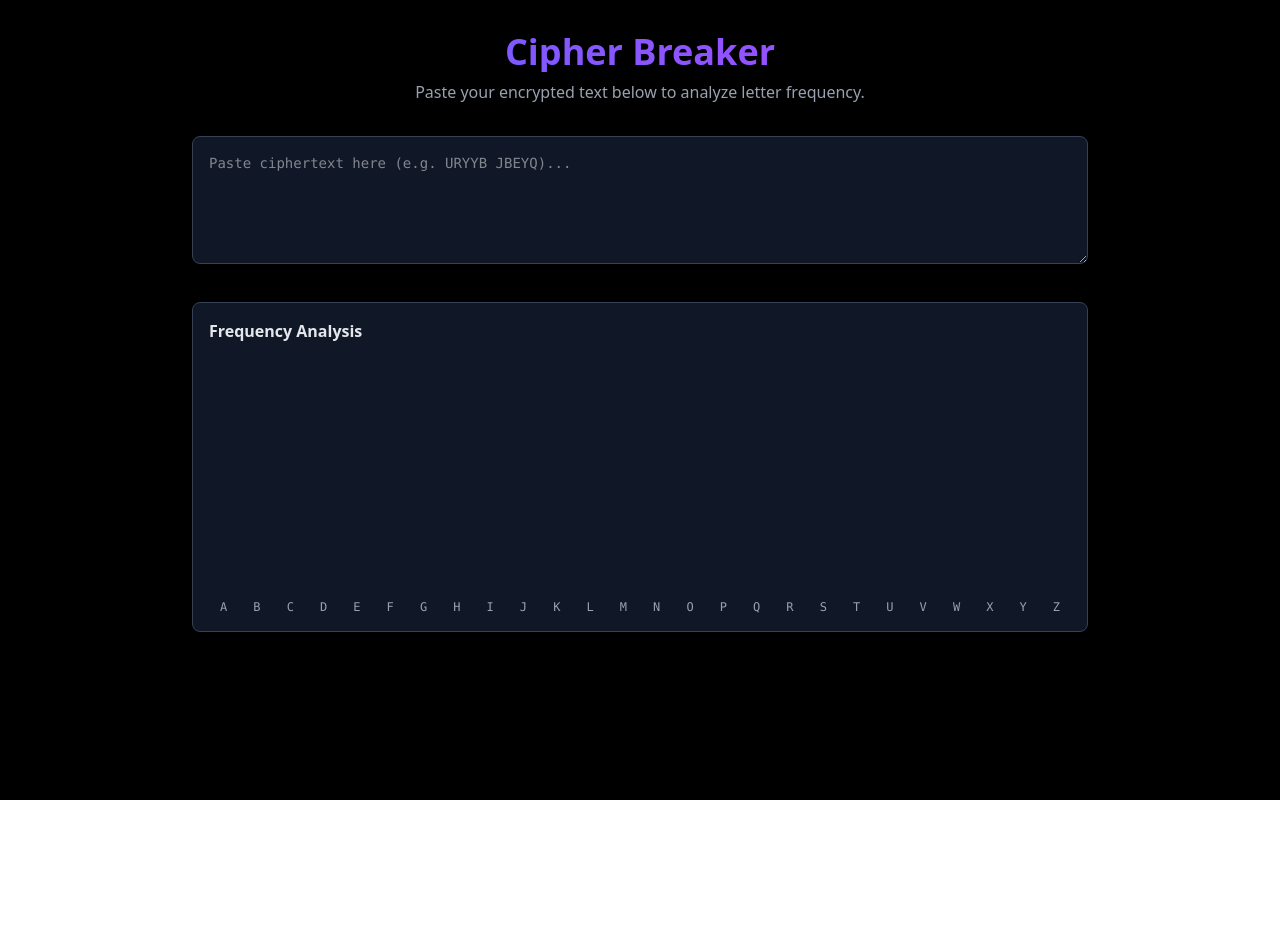
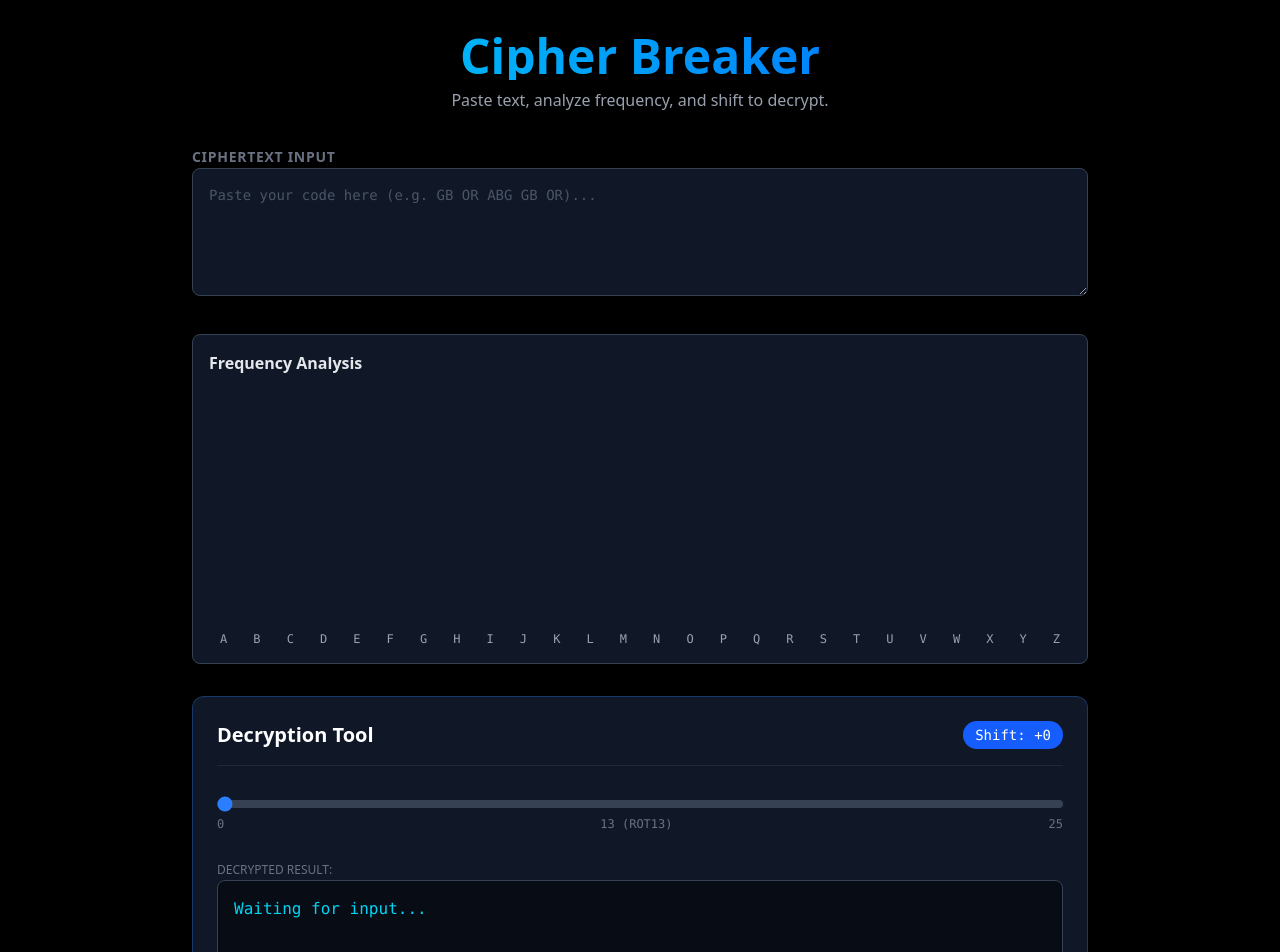
Before and after one commit to sakibmujbain/cipher-cracker, a Next.js app: page / in a window 1280 px wide. Shown: the top 952 px of the page. Before the commit the page ends 800 px from the top, so only its background shows below. Built offline with nearby package versions, Linux system fonts and the light colour scheme.

Commit message:
Add decryption slider

```diff
--- a/app/page.tsx
+++ b/app/page.tsx
@@ -1,42 +1,83 @@
-"use client"; // This must be a client component to handle user input
+"use client";
 
 import { useState, useMemo } from "react";
-import { analyzeText } from "../lib/analyzer";
-import { FrequencyChart } from "../components/FrequencyChart";
+import { analyzeText, decryptText } from "@/lib/analyzer";
+import { FrequencyChart } from "@/components/FrequencyChart";
 
 export default function Home() {
   const [input, setInput] = useState("");
+  const [shift, setShift] = useState(0);
 
-  // useMemo ensures we don't re-run the O(N) analysis loop
-  // unless the input string actually changes.
+  // Analyze frequency (Memoized for performance)
   const frequencyData = useMemo(() => analyzeText(input), [input]);
 
+  // Decrypt text in real-time based on slider value
+  const decryptedText = useMemo(() => decryptText(input, shift), [input, shift]);
+
   return (
-    <main className="min-h-screen bg-black text-gray-100 p-8 flex flex-col items-center">
+    <main className="min-h-screen bg-black text-gray-100 p-8 flex flex-col items-center font-sans">
       <div className="max-w-4xl w-full space-y-8">
 
         {/* Header */}
         <div className="text-center space-y-2">
-          <h1 className="text-4xl font-bold bg-gradient-to-r from-indigo-500 to-purple-500 bg-clip-text text-transparent">
+          <h1 className="text-5xl font-bold bg-gradient-to-r from-cyan-400 to-blue-600 bg-clip-text text-transparent">
             Cipher Breaker
           </h1>
           <p className="text-gray-400">
-            Paste your encrypted text below to analyze letter frequency.
+            Paste text, analyze frequency, and shift to decrypt.
           </p>
         </div>
 
         {/* Input Section */}
-        <div className="w-full">
+        <div className="w-full space-y-2">
+          <label className="text-sm font-bold text-gray-500 uppercase tracking-wider">Ciphertext Input</label>
           <textarea
             value={input}
             onChange={(e) => setInput(e.target.value)}
-            placeholder="Paste ciphertext here (e.g. URYYB JBEYQ)..."
-            className="w-full h-32 p-4 bg-gray-900 border border-gray-700 rounded-lg focus:ring-2 focus:ring-indigo-500 focus:outline-none font-mono text-sm resize-y"
+            placeholder="Paste your code here (e.g. GB OR ABG GB OR)..."
+            className="w-full h-32 p-4 bg-gray-900 text-white border border-gray-700 rounded-lg focus:ring-2 focus:ring-blue-500 focus:outline-none font-mono text-sm resize-y placeholder-gray-600"
           />
         </div>
 
-        {/* Visualization Section */}
+        {/* Chart Section */}
         <FrequencyChart data={frequencyData} />
+
+        {/* 🎛️ NEW: Decryption Dashboard */}
+        <div className="bg-gray-900 p-6 rounded-xl border border-blue-500/30 shadow-2xl space-y-6">
+
+          <div className="flex justify-between items-center border-b border-gray-800 pb-4">
+            <h2 className="text-xl font-bold text-white">Decryption Tool</h2>
+            <span className="bg-blue-600 text-white px-3 py-1 rounded-full font-mono text-sm">
+              Shift: +{shift}
+            </span>
+          </div>
+
+          {/* The Slider */}
+          <div className="space-y-2">
+            <input
+              type="range"
+              min="0"
+              max="25"
+              value={shift}
+              onChange={(e) => setShift(parseInt(e.target.value))}
+              className="w-full h-2 bg-gray-700 rounded-lg appearance-none cursor-pointer accent-blue-500 hover:accent-cyan-400"
+            />
+            <div className="flex justify-between text-xs text-gray-500 font-mono">
+              <span>0</span>
+              <span>13 (ROT13)</span>
+              <span>25</span>
+            </div>
+          </div>
+
+          {/* The Result */}
+          <div className="space-y-2">
+             <label className="text-xs text-gray-500 uppercase">Decrypted Result:</label>
+             <div className="p-4 bg-black/50 rounded-lg border border-gray-700 min-h-[100px] font-mono text-cyan-400 whitespace-pre-wrap break-words">
+               {decryptedText || "Waiting for input..."}
+             </div>
+          </div>
+
+        </div>
 
       </div>
     </main>
--- a/lib/analyzer.ts
+++ b/lib/analyzer.ts
@@ -27,3 +27,14 @@ export const analyzeText = (text: string): FrequencyData[] => {
     percentage: totalChars > 0 ? (counts[char] / totalChars) * 100 : 0
   }));
 };
+
+
+export const decryptText = (text: string, shift: number): string => {
+  return text.replace(/[a-zA-Z]/g, (char) => {
+    const base = char <= 'Z' ? 65 : 97; // Handle uppercase (65) and lowercase (97)
+    // The Math: Convert char to 0-25, add shift, wrap around with modulo 26
+    return String.fromCharCode(
+      ((char.charCodeAt(0) - base + shift) % 26 + base)
+    );
+  });
+};
```
